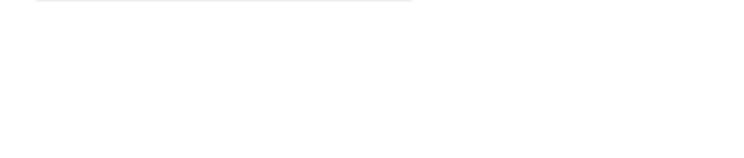
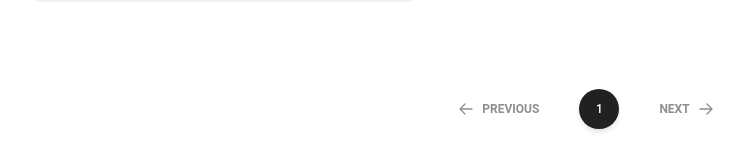
Before and after one commit to Rosario1105/project-frontend-akademi, a React (Vite) app: page /products/accesorios in a window 1280 px wide. Shown: the part 1582-1740 px from the top of the page, without its empty margins (54-798 px from the left). Before the commit the page ends 1639 px from the top, so only its background shows below. Built offline with nearby package versions, Linux system fonts and the light colour scheme; data requests are answered from the project's data file.

Commit message:
Feat: Paginacion agregada

```diff
--- /dev/null
+++ b/src/components/product/Pagination.jsx
@@ -0,0 +1,52 @@
+
+import React from "react";
+import { Button, IconButton } from "@material-tailwind/react";
+import { ArrowRightIcon, ArrowLeftIcon } from "@heroicons/react/24/outline";
+
+export function Pagination({ activePage, setActivePage, totalPages }) {
+  const getItemProps = (indice) => ({
+    variant: activePage === indice ? "filled" : "text",
+    color: "gray",
+    onClick: () => setActivePage(indice),
+    className: "rounded-full",
+  });
+
+  const next = () => {
+    if (activePage === totalPages) return;
+    setActivePage(activePage + 1);
+  };
+
+  const prev = () => {
+    if (activePage === 1) return;
+    setActivePage(activePage - 1);
+  };
+
+  return (
+    <div className="flex items-center gap-4">
+      <Button
+        variant="text"
+        className="flex items-center gap-2 rounded-full"
+        onClick={prev}
+        disabled={activePage === 1}
+      >
+        <ArrowLeftIcon strokeWidth={2} className="h-4 w-4" /> Previous
+      </Button>
+      <div className="flex items-center gap-2">
+        {Array.from({ length: totalPages }, (_, i) => (
+          <IconButton key={i + 1} {...getItemProps(i + 1)}>
+            {i + 1}
+          </IconButton>
+        ))}
+      </div>
+      <Button
+        variant="text"
+        className="flex items-center gap-2 rounded-full"
+        onClick={next}
+        disabled={activePage === totalPages}
+      >
+        Next
+        <ArrowRightIcon strokeWidth={2} className="h-4 w-4" />
+      </Button>
+    </div>
+  );
+}
--- a/src/pages/ProductList.jsx
+++ b/src/pages/ProductList.jsx
@@ -1,10 +1,11 @@
-import React, { useEffect, useMemo } from "react";
+import React, { useEffect, useMemo, useState } from "react";
 import { useSelector, useDispatch } from "react-redux";
 import { fetchProducts } from "../redux/actions";
 import { ModalDelete } from "../components/product/ModalDelete";
 import ProductCard from "../components/product/ProductCard";
 import { useParams } from "react-router-dom";
 import Navbarlist from "../components/product/Navbar";
+import { Pagination } from "../components/product/Pagination";
 
 const ProductList = () => {
   const dispatch = useDispatch();
@@ -12,16 +13,26 @@
   const modalOpen = useSelector((state) => state.modal.isOpen);
   const { category } = useParams();
 
+  const [activePage, setActivePage] = useState(1);
+  const itemsPerPage = 5;
+
   useEffect(() => {
     dispatch(fetchProducts());
   }, [dispatch]);
 
-  const productsToShow = useMemo(() => {
+  const productsFiltered = useMemo(() => {
     if (!category) return products;
     return products.filter((p) => p.category === category);
   }, [products, category]);
 
-  const noProductsAvailable = productsToShow.length === 0;
+  const totalPages = Math.ceil(productsFiltered.length / itemsPerPage);
+
+  const paginatedProducts = useMemo(() => {
+    const start = (activePage - 1) * itemsPerPage;
+    return productsFiltered.slice(start, start + itemsPerPage);
+  }, [productsFiltered, activePage]);
+
+  const noProductsAvailable = productsFiltered.length === 0;
 
   return (
     <>
@@ -33,14 +44,23 @@
           </div>
         ) : (
           <div className="grid grid-cols-1 sm:grid-cols-2 lg:grid-cols-3 gap-6">
-            {productsToShow.map((product) => (
+            {paginatedProducts.map((product) => (
               <ProductCard product={product} key={product.id} />
             ))}
           </div>
         )}
       </div>
+      <ModalDelete modalOpen={modalOpen} />
 
-      <ModalDelete modalOpen={modalOpen} />
+      {productsFiltered.length > 0 ? (
+        <div className="container mx-auto flex justify-center items-center py-8">
+          <Pagination
+            activePage={activePage}
+            setActivePage={setActivePage}
+            totalPages={totalPages}
+          />
+        </div>
+      ) : null}
     </>
   );
 };
```
